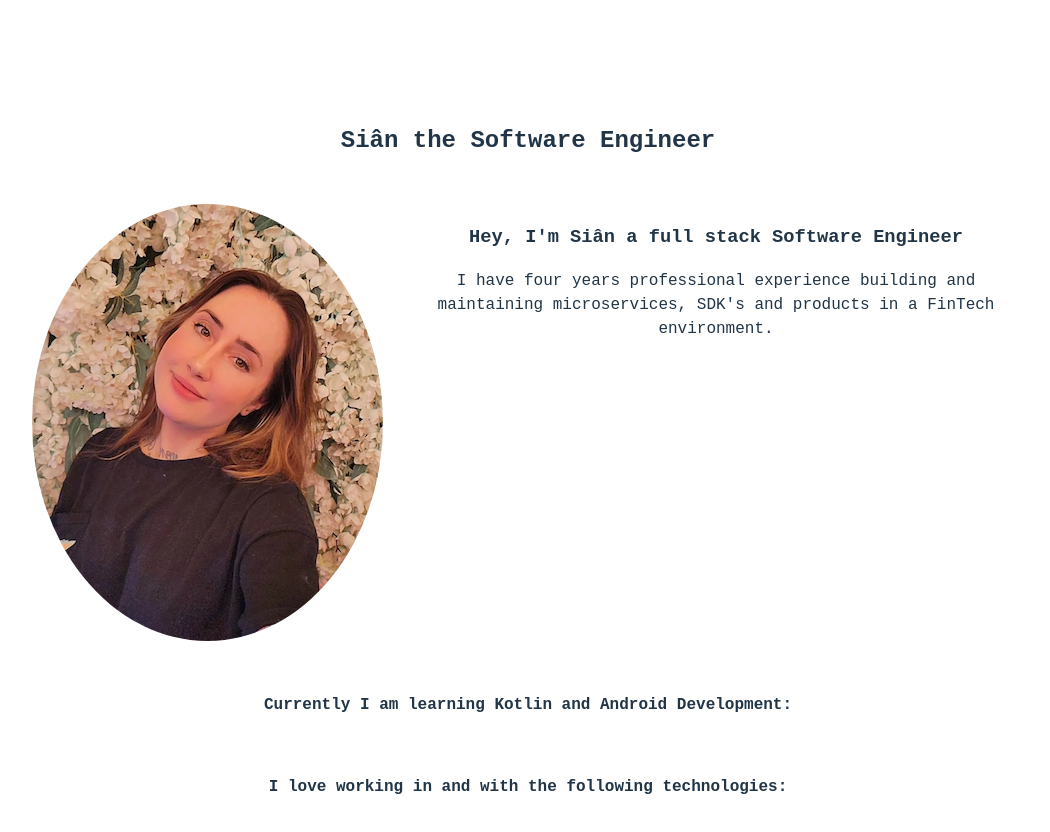
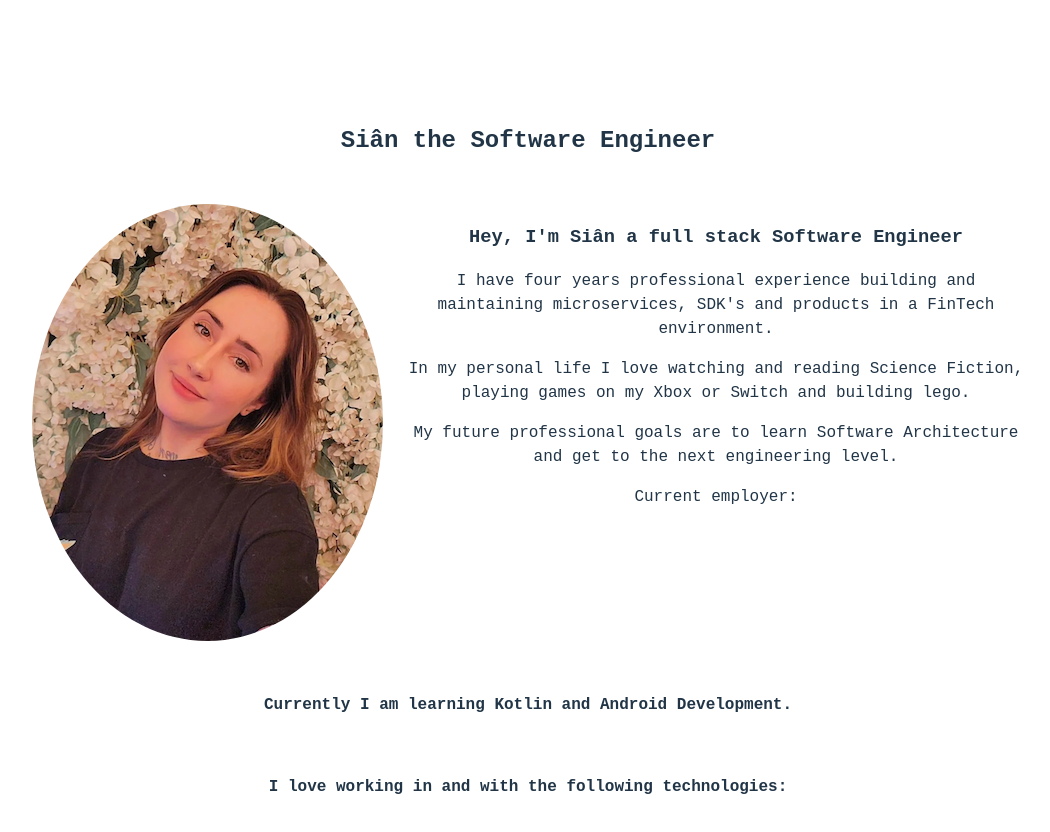
Before and after one commit to sian-codes/website, a React (Vite) app: page / in a window 1280 px wide. Shown: the top 832 px of the page, without its empty margins (112-1162 px from the left). Built offline with nearby package versions, Linux system fonts and the light colour scheme.

Commit message:
Add personal dialog and current employer logo to profile view

```diff
--- a/src/views/Profile-View.tsx
+++ b/src/views/Profile-View.tsx
@@ -1,14 +1,23 @@
 import '../views/profile-view.css'
 import picture from '../assets/display.png'
+import logo from '../assets/worldpay-logo-dark.svg'
 
 const ProfileView = () => {
     return (
         <div className="container">
             <div className="title"><h2>Siân the Software Engineer</h2></div>
-            <div className="image"><img alt="Me" src={picture}></img></div>
+            <div><img alt="Me" src={picture} className="image"></img></div>
             <div className="content"><h3>Hey, I'm Siân a full stack Software Engineer</h3>
-                <p>I have four years professional experience building and maintaining microservices, SDK's and products in a FinTech environment.</p></div>
-            <div className="footer"><h4>Currently I am learning Kotlin and Android Development:</h4>
+                <p>I have four years professional experience building and maintaining microservices, SDK's and products
+                    in a FinTech environment.</p>
+                <p>In my personal life I love watching and reading Science Fiction, playing games on my Xbox or Switch
+                    and building lego.</p>
+                <p>My future professional goals are to learn Software Architecture and get to the next engineering
+                    level. </p>
+                <p>Current employer:</p>
+                <p><a href="https://developer.worldpay.com/"><img alt="logo" src={logo} className="logo"/></a></p>
+            </div>
+            <div className="footer"><h4>Currently I am learning Kotlin and Android Development.</h4>
             </div>
         </div>
     );
--- a/src/views/profile-view.css
+++ b/src/views/profile-view.css
@@ -11,7 +11,7 @@
     margin: 2rem auto auto;
 }
 
-img {
+.image {
     border-radius: 50%;
 }
 
@@ -35,8 +35,14 @@ img:hover {
     grid-area: content;
     font-family: "Courier New", serif;
 }
+
 .container > div.footer {
     grid-area: footer;
     text-align: center;
     font-family: "Courier New", serif;
 }
+
+.logo {
+    width: 40%;
+    height: 40%;
+}
```
Also changed, not shown: src/assets/worldpay-logo-dark.svg (added).
